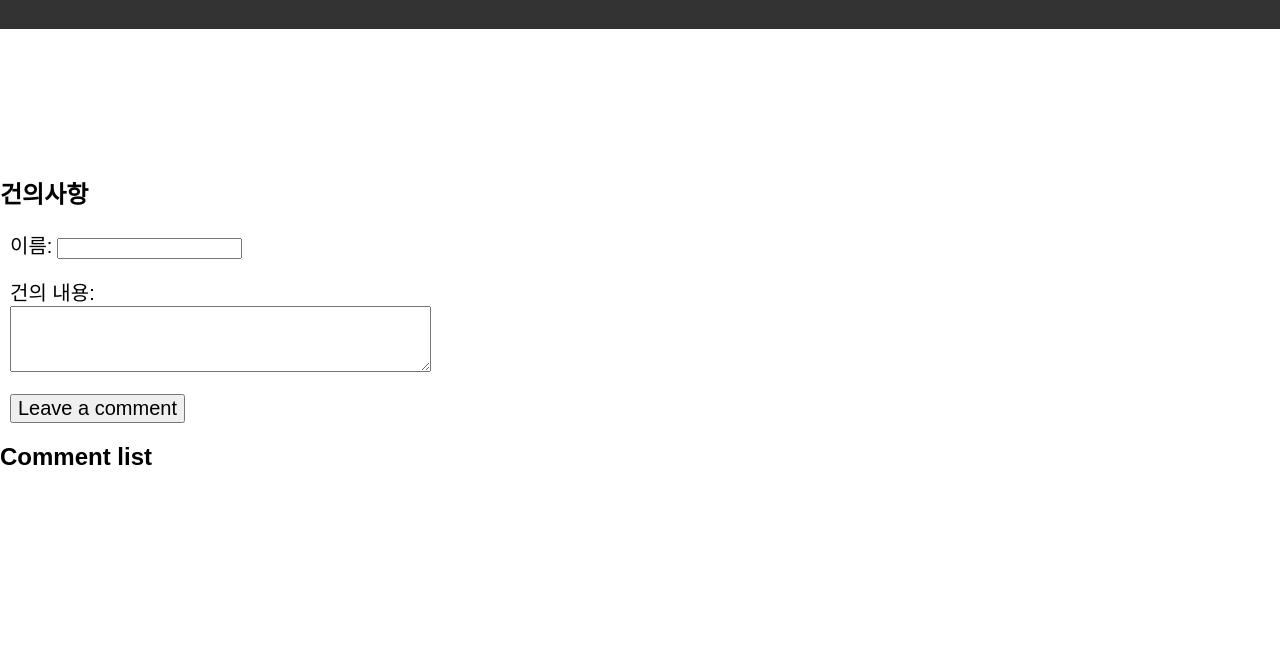
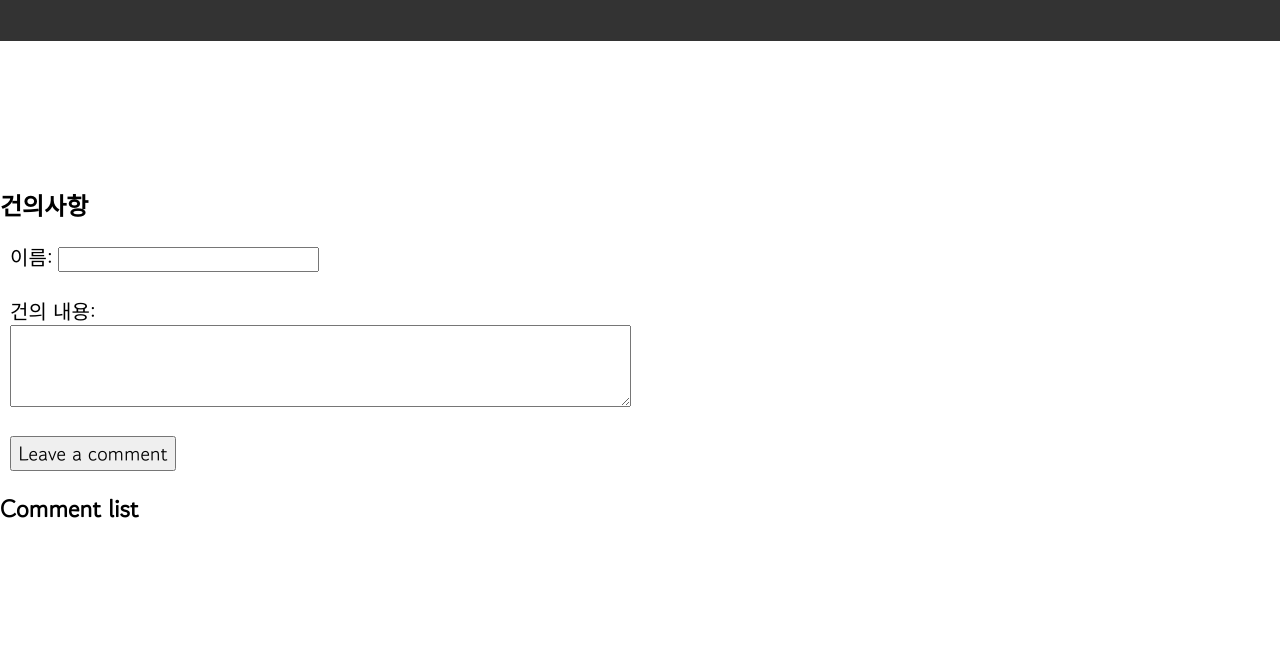
Before and after one commit to cgj0079/None3, a plain HTML site: page index.html in a window 1280 px wide. Shown: the part 129-800 px from the top of the page. Drawn offline with Linux system fonts and the light colour scheme.

Commit message:
Update index.html

```diff
--- a/index.html
+++ b/index.html
@@ -8,6 +8,12 @@
     <title>고객센터</title>
     <link rel="stylesheet" type="text/css" href="styles.css">
     <script src="script.js"></script>
+    <style>
+        @import url('https://fonts.googleapis.com/css2?family=Gowun+Dodum&display=swap');
+        * {
+            font-family: 'Gowun Dodum', sans-serif;
+        }
+    </style>
 </head>
 
 <header>
```
